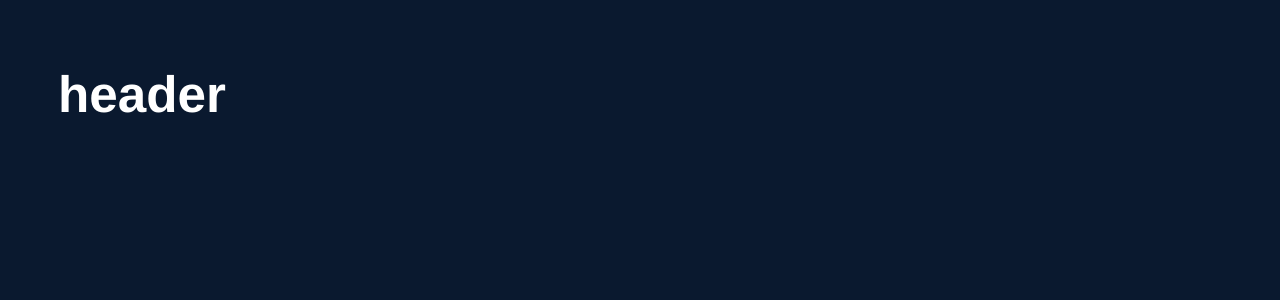
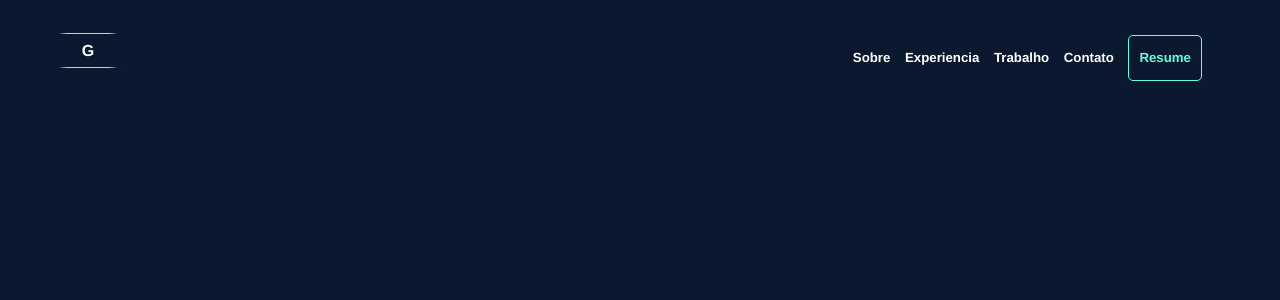
Before and after one commit to Gabriel-sys-hub/my-new-portifolio, a React (Vite) app: page / in a window 1280 px wide. Shown: the top 300 px of the page. Built offline with nearby package versions, Linux system fonts and the light colour scheme.

Commit message:
creating header component

```diff
--- /dev/null
+++ b/src/components/header/header.css
@@ -0,0 +1,50 @@
+.header_div {
+    display: flex;
+    justify-content: space-between;
+
+    height: 50px;
+    width: 100%;
+}
+
+.header_content {
+    display: flex;
+    justify-content: space-between;
+    align-items: center;
+    width: 30%;
+    margin: 20px;
+}
+
+.octagon {
+    width: 60px;
+    height: 35px;
+    position: relative;
+    display: flex;
+    justify-content: center;
+    align-items: center;
+}
+
+.octagon:before {
+    content: "";
+    position: absolute;
+    top: 0;
+    left: 0;
+    border: 1px solid var(--blue-secondary) ;
+    border-bottom: 9px solid var(--blue-primary);
+    border-left: 9px solid  var(--blue-primary);
+    border-right: 9px solid  var(--blue-primary);
+    width: 42px;
+    height: 0;
+}
+
+.octagon:after {
+    content: "";
+    position: absolute;
+    bottom: 0;
+    left: 0;
+    border: 1px solid var(--blue-secondary) ;
+    border-top: 9px solid var(--blue-primary) ;
+    border-left: 9px solid var(--blue-primary);
+    border-right: 9px solid  var(--blue-primary);
+    width: 42px;
+    height: 0;
+}
--- a/src/components/header/header.jsx
+++ b/src/components/header/header.jsx
@@ -1,10 +1,21 @@
-
+import  './header.css'
 import React from 'react'
+import Button from '../button/button'
 
 export default function header() {
   return (
-    <div>
-      <h1>header</h1>
+    <div className='header_div'>
+       <div className='octagon'>
+
+        <h4>G</h4>
+       </div>
+      <div className='header_content'>
+      <h5>Sobre</h5>
+      <h5>Experiencia</h5>
+      <h5>Trabalho</h5>
+      <h5>Contato</h5>
+      <Button name="Resume"></Button>
+      </div>
     </div>
   )
 }
```
